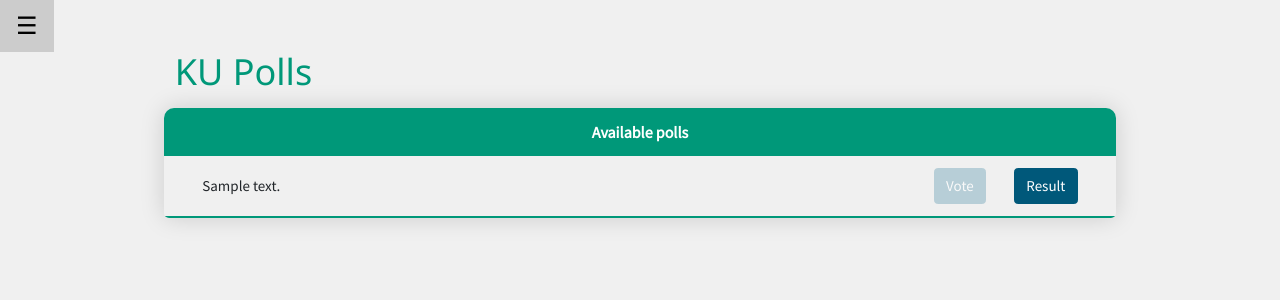
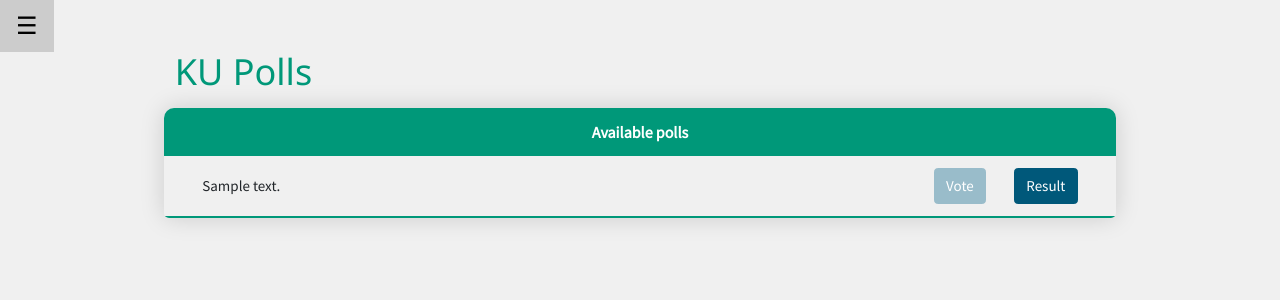
Before and after one commit to tboonma/ku-polls, a Django app: page / in a window 1280 px wide. Shown: the top 300 px of the page. Run offline with Django 3.2, Linux system fonts and the light colour scheme; tables that the repository leaves empty hold one stand-in row (values such as "Sample post"); some libraries are stand-ins or nearby versions.

Commit message:
Edit button style for expired poll

```diff
--- a/polls/templates/polls/index.html
+++ b/polls/templates/polls/index.html
@@ -32,7 +32,7 @@
                     {% if question.can_vote %}
                         <td class="col-md-auto text-center" style="display: inline-block;"><a href="{% url "polls:detail" question.id %}" class="vote-btn btn btn-primary">Vote</a></td>
                     {% else %}
-                        <td class="col-md-auto text-center" style="display: inline-block;"><a href="{% url "polls:detail" question.id %}" class="disabled-vote-btn btn btn-primary disabled">Vote</a></td>
+                        <td class="col-md-auto text-center" style="display: inline-block;"><button class="disabled-vote-btn btn btn-primary not-allowed">Vote</button></td>
                     {% endif %}
                     <td class="col-md-auto text-center" style="display: inline-block;"><a href="{% url "polls:results" question.id %}" class="vote-btn btn btn-primary">Result</a></td>
                 </tr>
```
